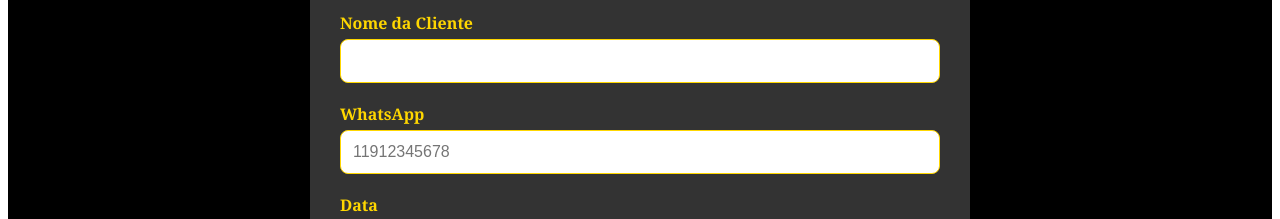
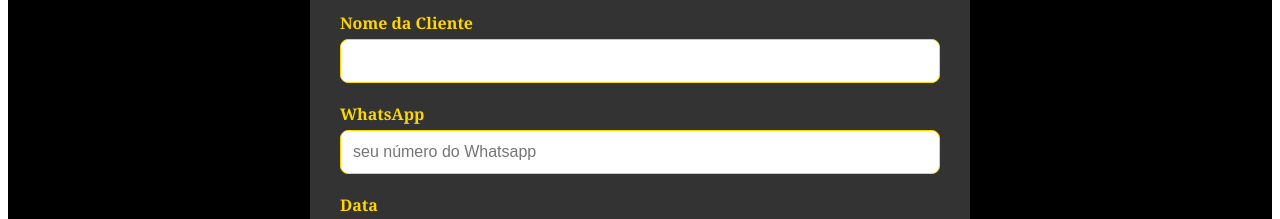
Before and after one commit to souzagbruno10/studiosairaf25, a Next.js app: page /agendamento in a window 1280 px wide. Shown: the part 1900-2119 px from the top of the page. Built offline with nearby package versions, Linux system fonts and the light colour scheme.

Commit message:
Update AgendamentoForm.js

```diff
--- a/components/AgendamentoForm.js
+++ b/components/AgendamentoForm.js
@@ -84,7 +84,7 @@ function AgendamentoForm() {
             value={formData.whats}
             onChange={handleChange}
             pattern="\d{11}"
-            placeholder="11912345678"
+            placeholder="seu número do Whatsapp"
             required
           />
         </div>
```
